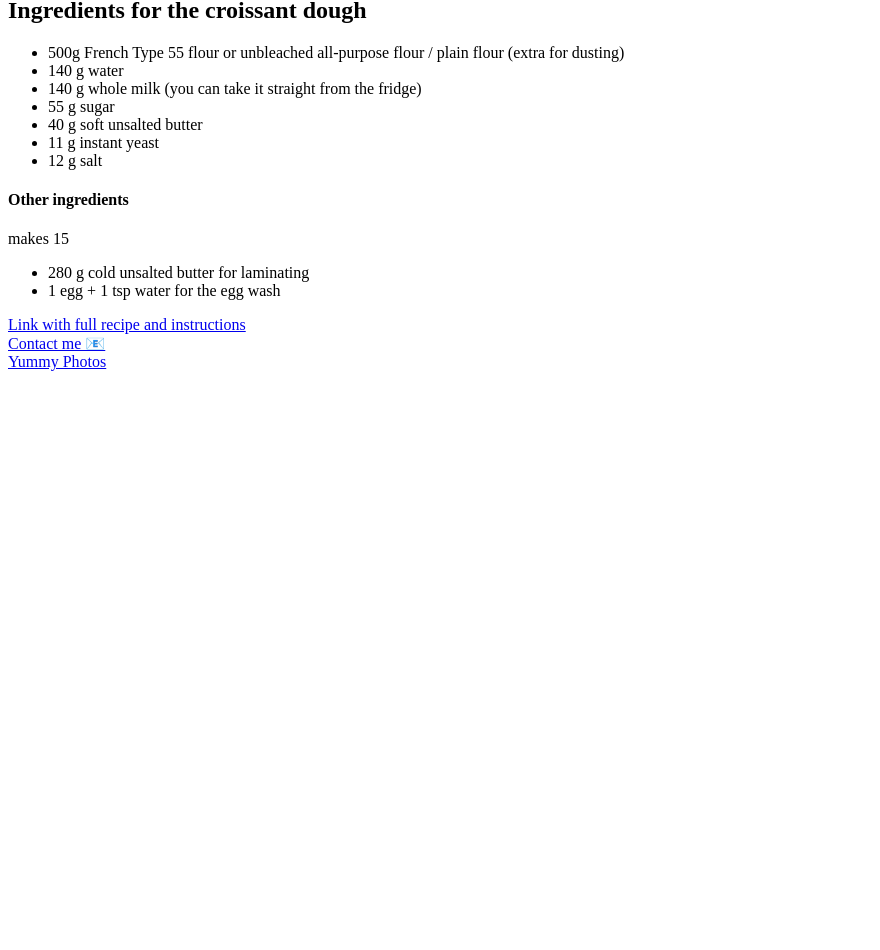
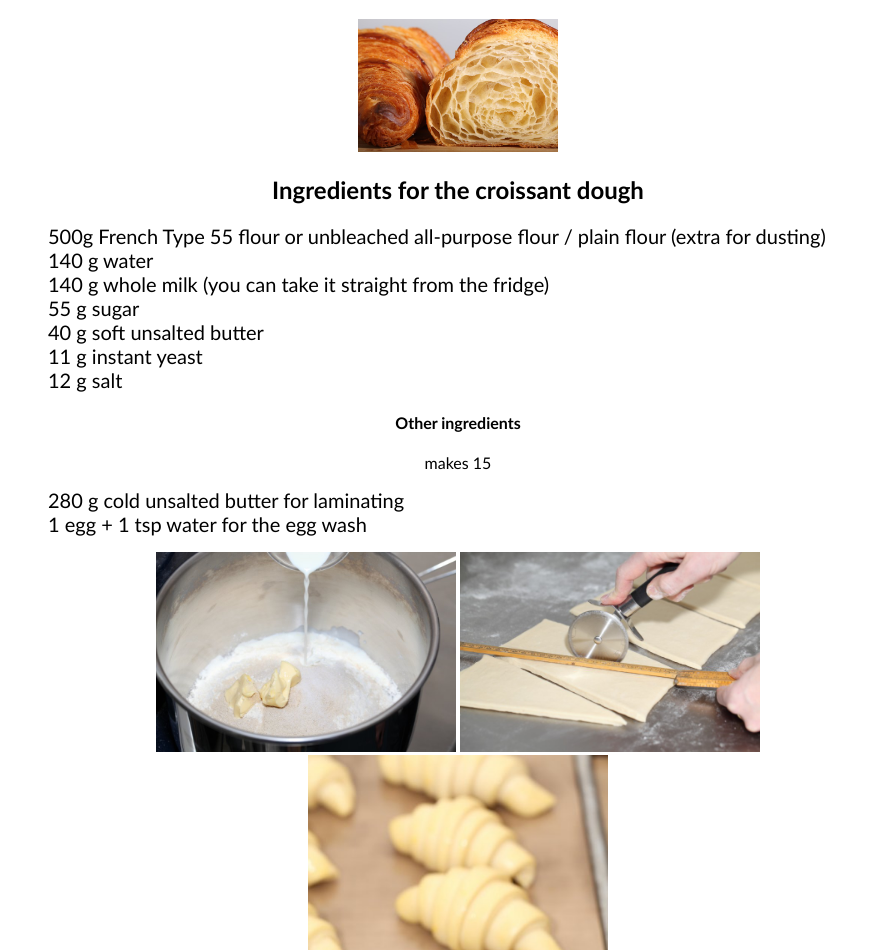
Before and after one commit to priscarabelli/Croissant-, a plain HTML site: page index.html in a window 1280 px wide. Shown: the part 83-1033 px from the top of the page, without its empty margins (0-880 px from the left). Before the commit the page ends 800 px from the top, so only its background shows below. Drawn offline with Linux system fonts and the light colour scheme.

Commit message:
linked CSS to pages added some styling and pictures

```diff
--- a/index.html
+++ b/index.html
@@ -4,13 +4,14 @@
     <meta charset="UTF-8">
     <meta http-equiv="X-UA-Compatible" content="IE=edge">
     <meta name="viewport" content="width=device-width, initial-scale=1.0">
-
-    <link href="style/style.css">
+    <link rel="stylesheet" href="style/style.css">
         <title>Croissant 🥐</title>
 </head>
 <body>
     <div class="container">
 <h1>Croissant Recipe</h1>
+
+<img src="images/croissant2.jpg" width="200px">
 
     <h2>Ingredients for the croissant dough</h2>
     <ul>
@@ -39,6 +40,11 @@ makes 15
 </li>
 </ul>
 </div>
+<div>
+    <img src="images/dough1.jpg" width="300px">
+    <img src="images/doughday2-2.jpg" width="300px">
+    <img src="images/shapedcroissant.jpg" width="300px">
+</div>
 <a href="http://https://www.weekendbakery.com/posts/classic-french-croissant-recipe/" class="recipe-link">Link with full recipe and instructions</a>
 </br>
     <a href="contact.html">Contact me 📧</a>
--- a/style/style.css
+++ b/style/style.css
@@ -1,7 +1,17 @@
-.container{
-    max-width: 900px;
-    text-align: center;
+body{
+width: 900px;
+text-align: center;
+font-family: 'Gill Sans', 'Gill Sans MT', Calibri, 'Trebuchet MS', sans-serif;
 }
+
+li{
+    list-style: none;
+    font-size: 20px;
+    text-align: left;
+}
+
+
 h1{
     text-align: center;
+    font-size: 40px;
 }
```
Also changed, not shown: contact.html (+1 -1 lines), photo.html (+2 -1 lines).
